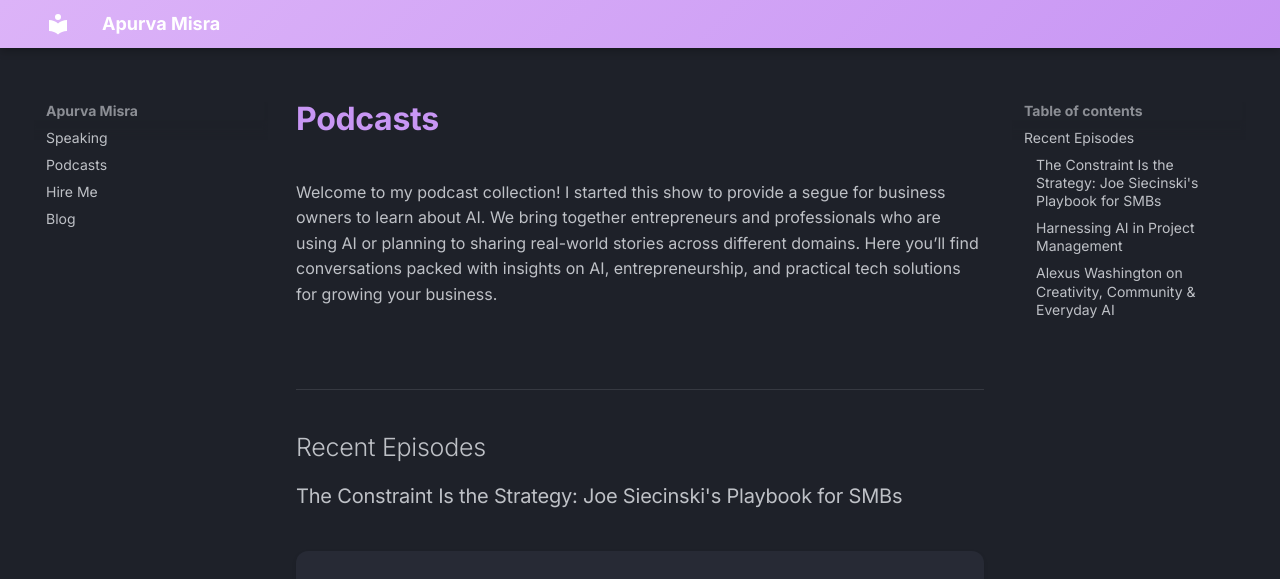
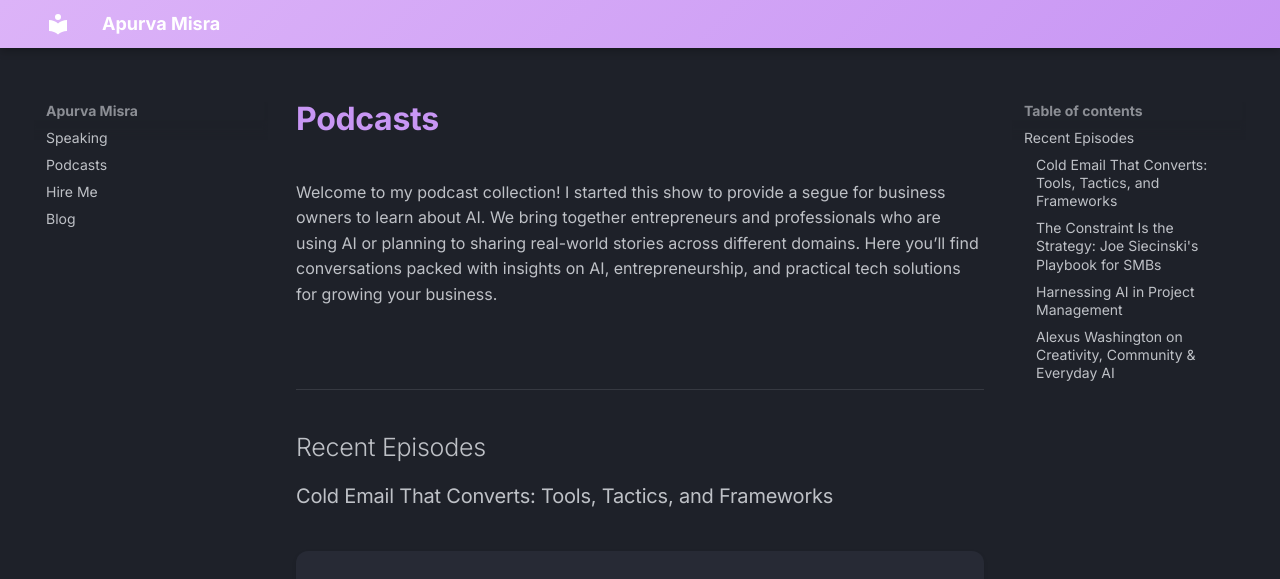
Before and after one commit to ApurvaMisra/blog, an MkDocs documentation site: the page built from docs/podcasts/index.md, in a window 1280 px wide and 1400 px high. Shown: the top 579 px of the window. Built offline with MkDocs 1.6.1 and Material for MkDocs 9.7.7, drawn with Linux system fonts in a browser that asks for light colours; some of the changed text lies outside the part shown; grey boxes are pictures that could not be loaded.

Commit message:
added concrete podcast

```diff
--- a/docs/podcasts/index.md
+++ b/docs/podcasts/index.md
@@ -219,6 +219,29 @@
 
 ## Recent Episodes
 
+### Cold Email That Converts: Tools, Tactics, and Frameworks
+
+<div class="episode-container">
+  <div class="video-wrapper">
+    <iframe width="560" height="315" src="https://www.youtube.com/embed/yuj6To1aEUY" title="Cold Email That Converts: Tools, Tactics, and Frameworks" frameborder="0" allow="accelerometer; autoplay; clipboard-write; encrypted-media; gyroscope; picture-in-picture; web-share" allowfullscreen></iframe>
+  </div>
+  <div class="episode-description">
+    Discover proven strategies and tools for creating cold email campaigns that actually convert. This episode covers practical tactics and frameworks for effective outreach that gets results.
+  </div>
+  <div class="episode-links">
+    <a href="https://podcasts.apple.com/us/podcast/cold-email-that-converts-tools-tactics-and-frameworks/id1830322880?i=1000724209898" class="episode-link apple-link" target="_blank">
+      <img src="images/Apple-Podcast-icon-Logo-Vector.svg--272x300.png" alt="Apple Podcasts" class="platform-icon">
+      Apple Podcasts
+    </a>
+    <a href="https://open.spotify.com/episode/6jloA1iC1TwfMsKIrkSPrX" class="episode-link spotify-link" target="_blank">
+      <svg class="platform-icon" viewBox="0 0 24 24" fill="currentColor">
+        <path d="M12 0C5.4 0 0 5.4 0 12s5.4 12 12 12 12-5.4 12-12S18.66 0 12 0zm5.521 17.34c-.24.359-.66.48-1.021.24-2.82-1.74-6.36-2.101-10.561-1.141-.418.122-.779-.179-.899-.539-.12-.421.18-.78.54-.9 4.56-1.021 8.52-.6 11.64 1.32.42.18.479.659.301 1.02zm1.44-3.3c-.301.42-.841.6-1.262.3-3.239-1.98-8.159-2.58-11.939-1.38-.479.12-1.02-.12-1.14-.6-.12-.48.12-1.021.6-1.141C9.6 9.9 15 10.561 18.72 12.84c.361.181.54.78.241 1.2zm.12-3.36C15.24 8.4 8.82 8.16 5.16 9.301c-.6.179-1.2-.181-1.38-.721-.18-.601.18-1.2.72-1.381 4.26-1.26 11.28-1.02 15.721 1.621.539.3.719 1.02.42 1.56-.299.421-1.02.599-1.559.3z"/>
+      </svg>
+      Spotify
+    </a>
+  </div>
+</div>
+
 ### The Constraint Is the Strategy: Joe Siecinski's Playbook for SMBs
 
 <div class="episode-container">
```
